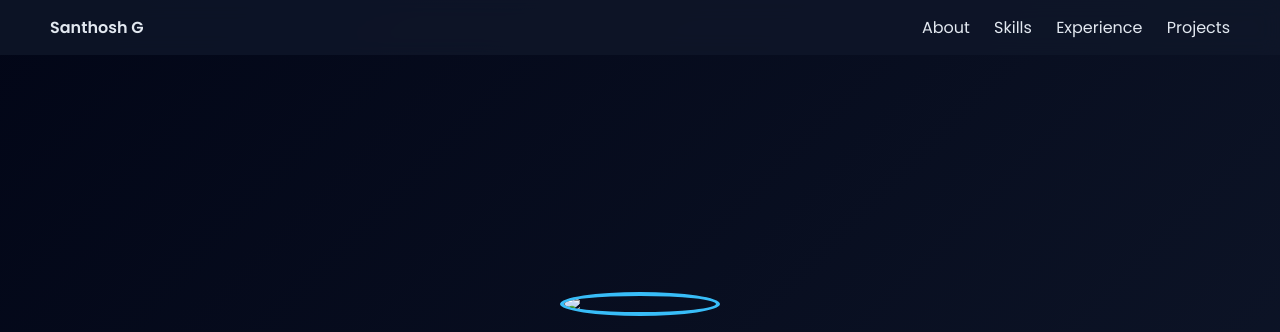
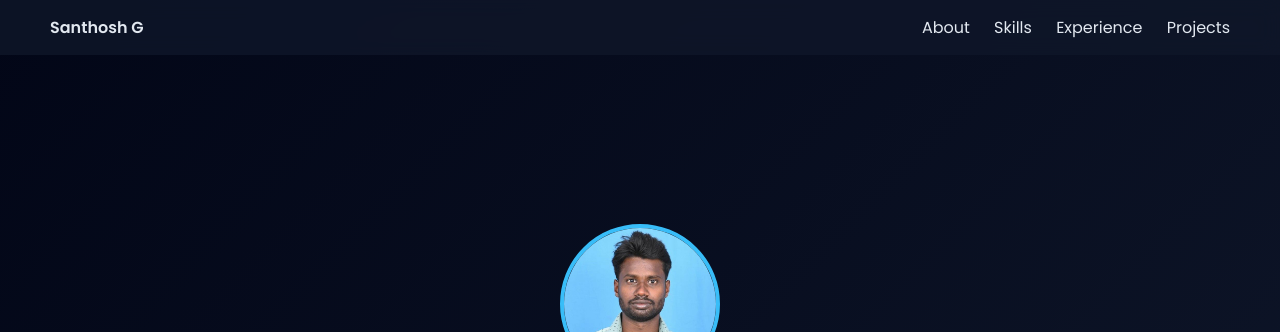
Before and after one commit to santhoshg007/santhoshg007.github.io, a plain HTML site: page index.html in a window 1280 px wide. Shown: the top 332 px of the page. Drawn offline with Linux system fonts and the light colour scheme.

Commit message:
Add images

```diff
--- a/index.html
+++ b/index.html
@@ -155,7 +155,7 @@ footer {
 
 <!-- HERO -->
 <div class="hero">
-    <img src="empty.img">
+    <img src="/images/SanthoshG.jpeg">
     <h1>Santhosh G</h1>
     <p>Senior Embedded Software Engineer | RISC-V | Yocto | Linux</p>
 
```
